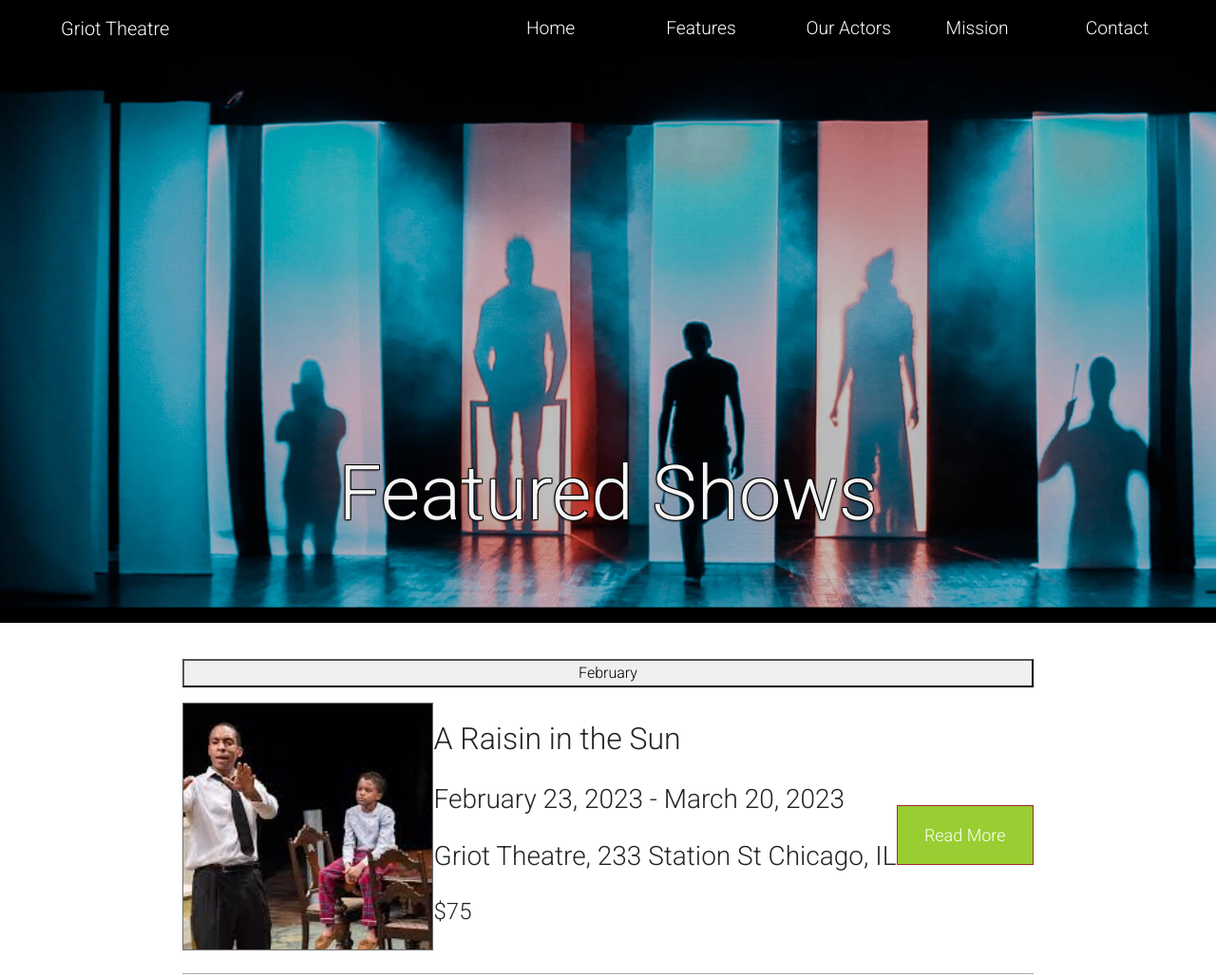
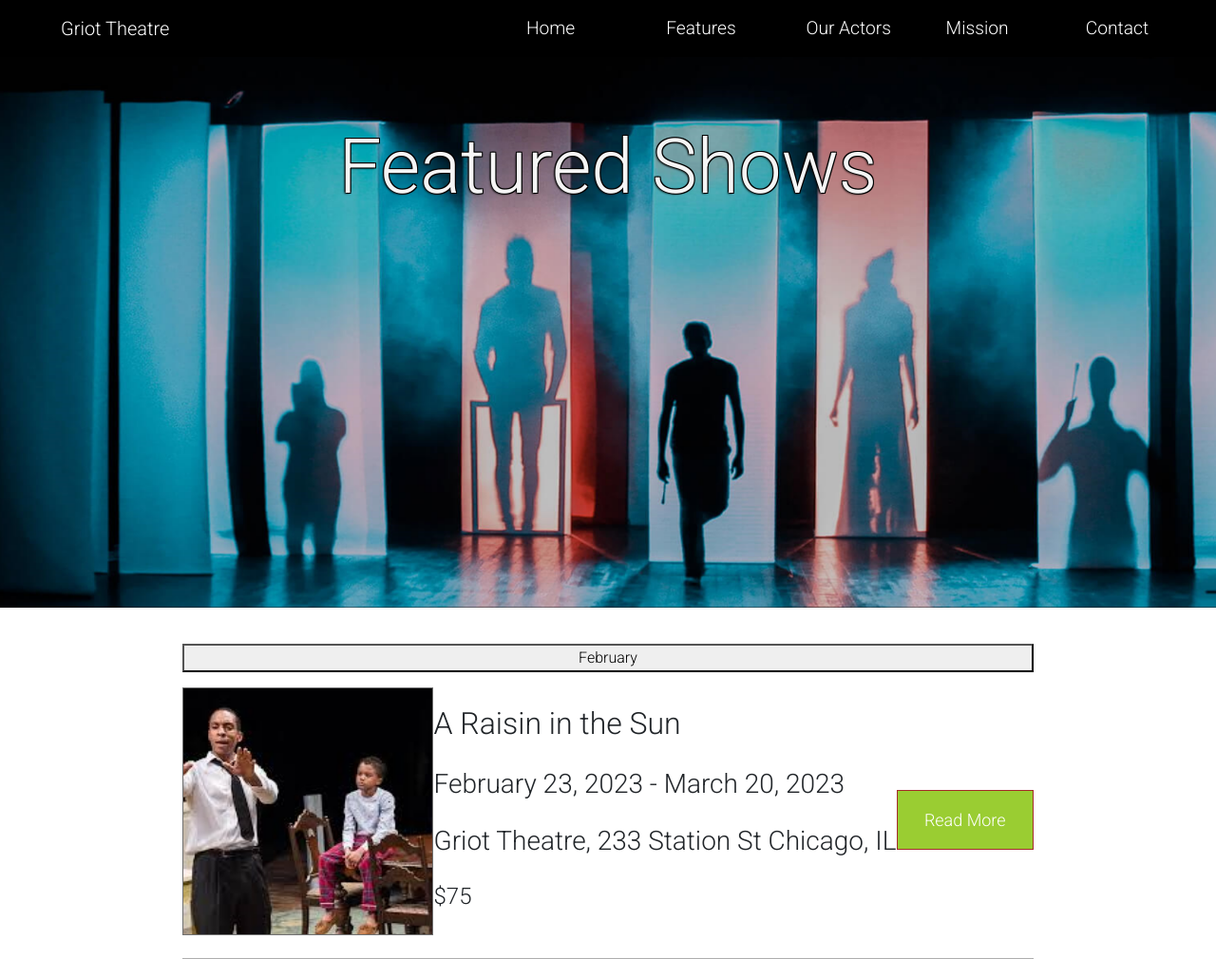
Before and after one commit to wendell91097/Theatre-Website-Assignment, a plain HTML site: page index.html in a window 1280 px wide. Shown: the top 1029 px of the page at 95% size. Drawn offline with nearby package versions, Linux system fonts and the light colour scheme.

Commit message:
second commit

```diff
--- a/index.html
+++ b/index.html
@@ -43,8 +43,8 @@
     <!-- Main Landing Tile -->
      <section class="landing-page-area-one" id="home">
         <div class="first-square">
-            <p><img src="static/theater-image-background.png" alt="Theatre troupe of five poses dramatically" class="background">
-            <h1 class="theatre-feats">Featured Shows</h1></p>
+            <img src="static/theater-image-background.png" alt="Theatre troupe of five poses dramatically" class="background" id="bgimg">
+            <h1 class="theatre-feats">Featured Shows</h1>
         </div>
     </section>
 
--- a/style.css
+++ b/style.css
@@ -71,20 +71,23 @@ a:hover {
     color: rgb(218, 64, 218);
 }
 
+.first-square {
+    position: relative;
+    text-align: center;
+    color: white;
+}
 .background {
     z-index: -1;
     width: 100%;
-    margin-top: -150;
+    margin-top: 0;
 }
 
 .theatre-feats {
     z-index: 1;
-    height: 40%;
     width: 100%;
+    position: absolute;
     justify-content: center;
-    align-items: center;
-    position: absolute;
-    top: 4.5em;
+    top: 20%;
     color: rgb(245, 245, 245);
     display: flex;
     font-size: 5em;
```
